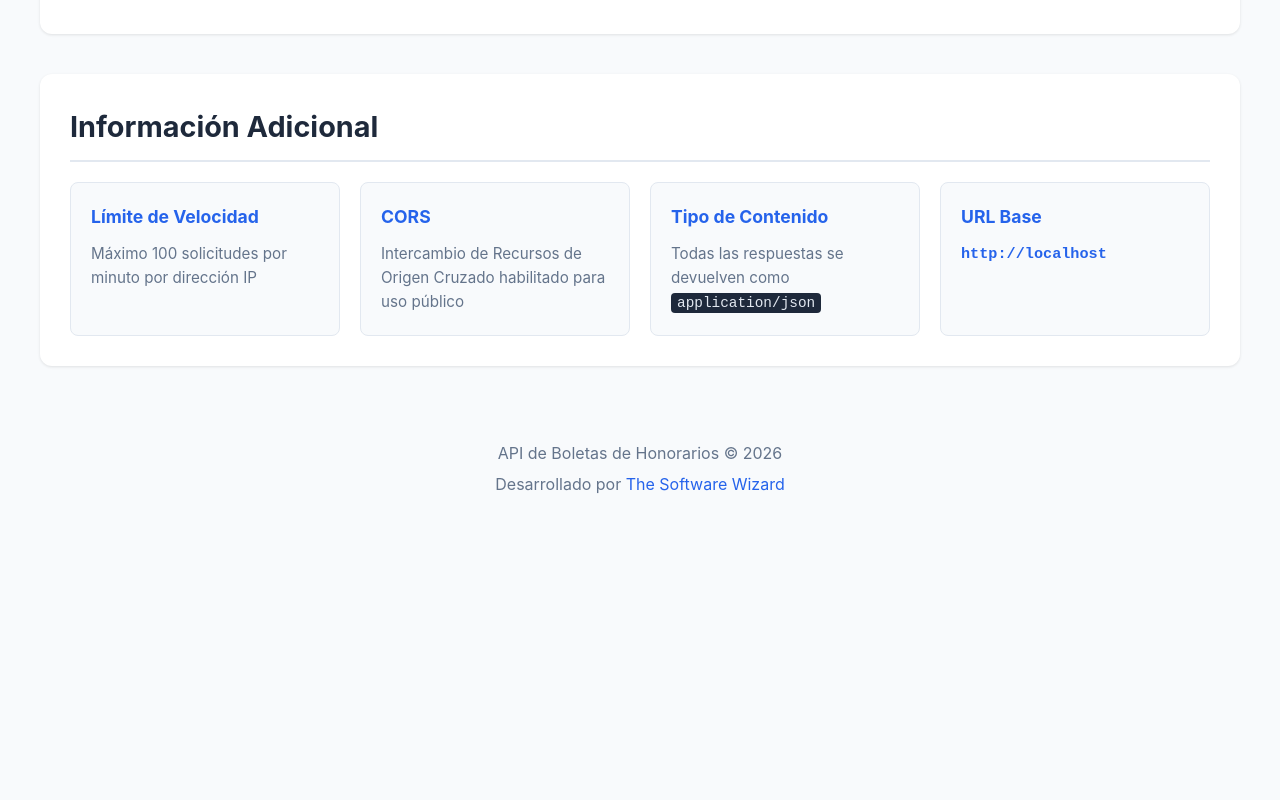
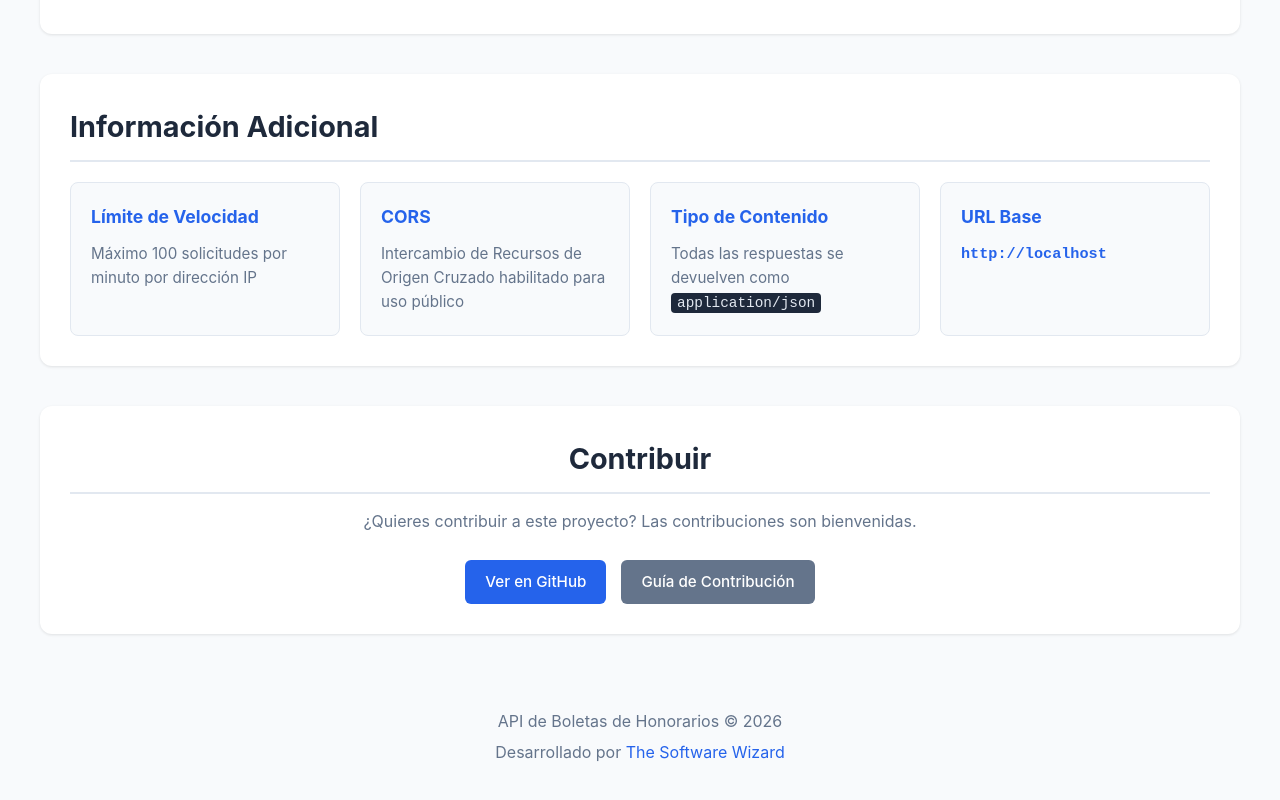
Before and after one commit to TheSoftwareWizard/boletas-honorarios-api, a website: page public/index.html in a window 1280 px wide. Shown: the part 2437-3237 px from the top of the page. Before the commit the page ends 2989 px from the top, so only its background shows below. Drawn offline with Linux system fonts and the light colour scheme.

Commit message:
Add contributing section to frontend

```diff
--- a/public/index.html
+++ b/public/index.html
@@ -139,9 +139,18 @@
             </div>
         </section>
 
+        <section class="contributing">
+            <h2>Contribuir</h2>
+            <p>¿Quieres contribuir a este proyecto? Las contribuciones son bienvenidas.</p>
+            <div class="contributing-links">
+                <a href="https://github.com/TheSoftwareWizard/boletas-honorarios-api" target="_blank" rel="noopener noreferrer" class="btn btn-primary">Ver en GitHub</a>
+                <a href="https://github.com/TheSoftwareWizard/boletas-honorarios-api/blob/main/CONTRIBUTING.md" target="_blank" rel="noopener noreferrer" class="btn btn-secondary">Guía de Contribución</a>
+            </div>
+        </section>
+
         <footer>
             <p>API de Boletas de Honorarios &copy; 2026</p>
-            <p>Desarrollado por <a href="https://jeanroa.dev" target="_blank" rel="noopener noreferrer">The Software Wizard</a>
+            <p>Desarrollado por <a href="https://jeanroa.dev" target="_blank" rel="noopener noreferrer">The Software Wizard</a></p>
         </footer>
     </div>
 
```
